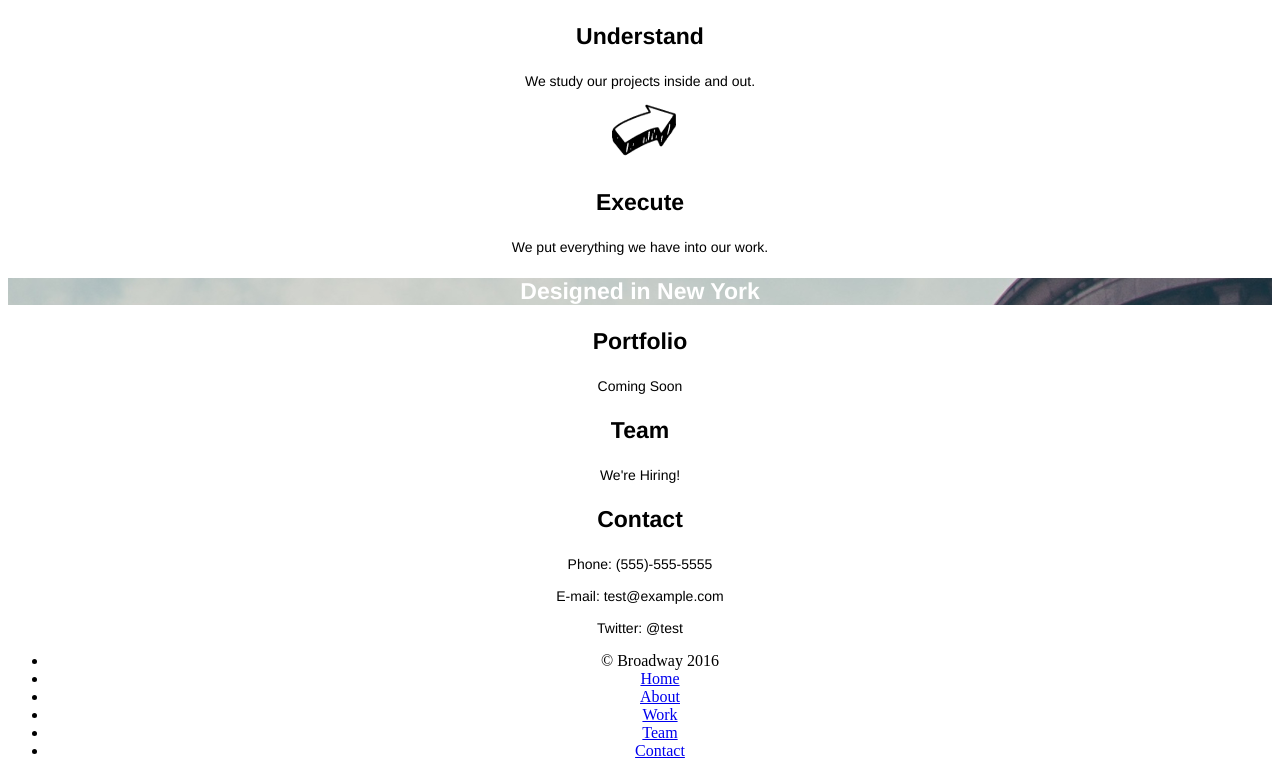
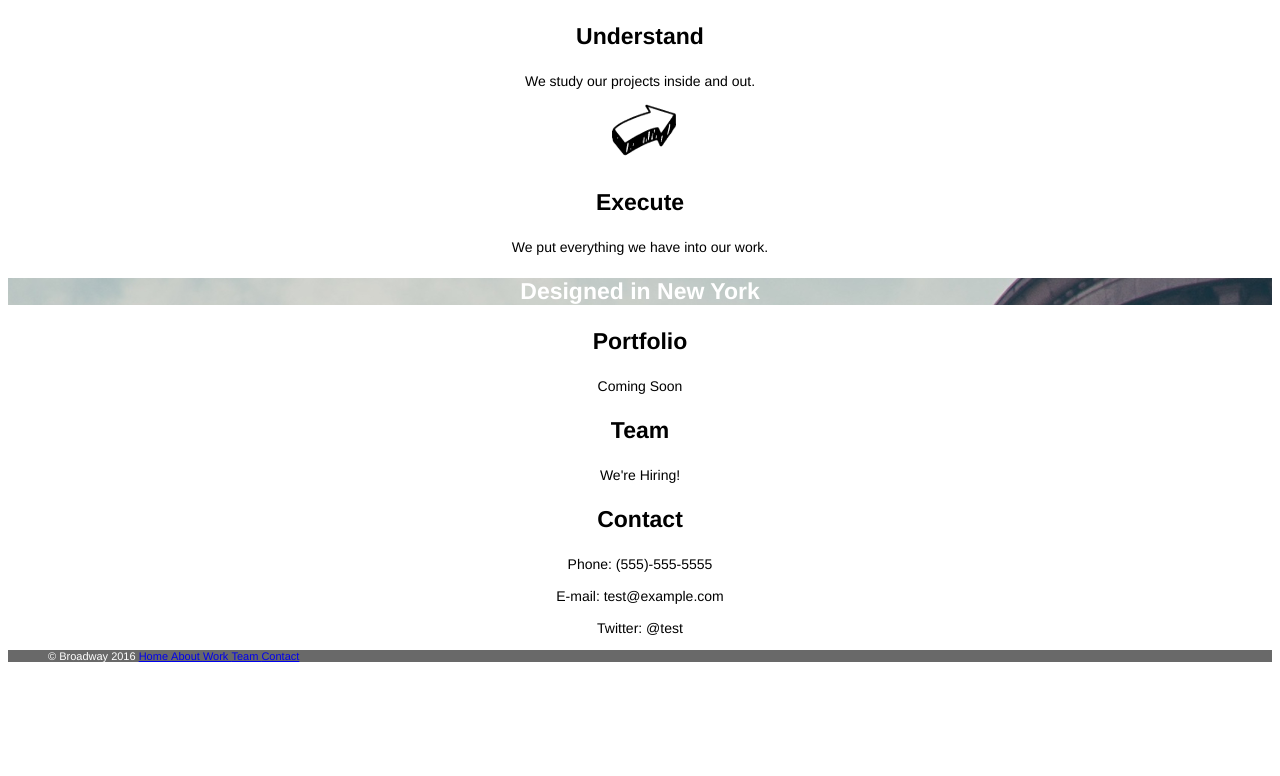
Before and after one commit to sglickm00/Broadway, a plain HTML site: page index.html in a window 1280 px wide. Shown: the part 695-1471 px from the top of the page. After the commit the page ends 1368 px from the top, so only its background shows below. Drawn offline with Linux system fonts and the light colour scheme.

Commit message:
Altered display for footer CSS.

```diff
--- a/resources/css/style.css
+++ b/resources/css/style.css
@@ -53,10 +53,18 @@ body{
   font-size: 14px;
 }
 
-.footer p{
+footer {
   font-family: Helvetica;
   font-size: 11px;
   color: white;
   background-color: dimgray;
   text-align: left;
+  }
+footer ul{
+  list-style: none;
+  padding: 0
+  margin: 0;
 }
+footer li{
+  display: inline;
+}
```
